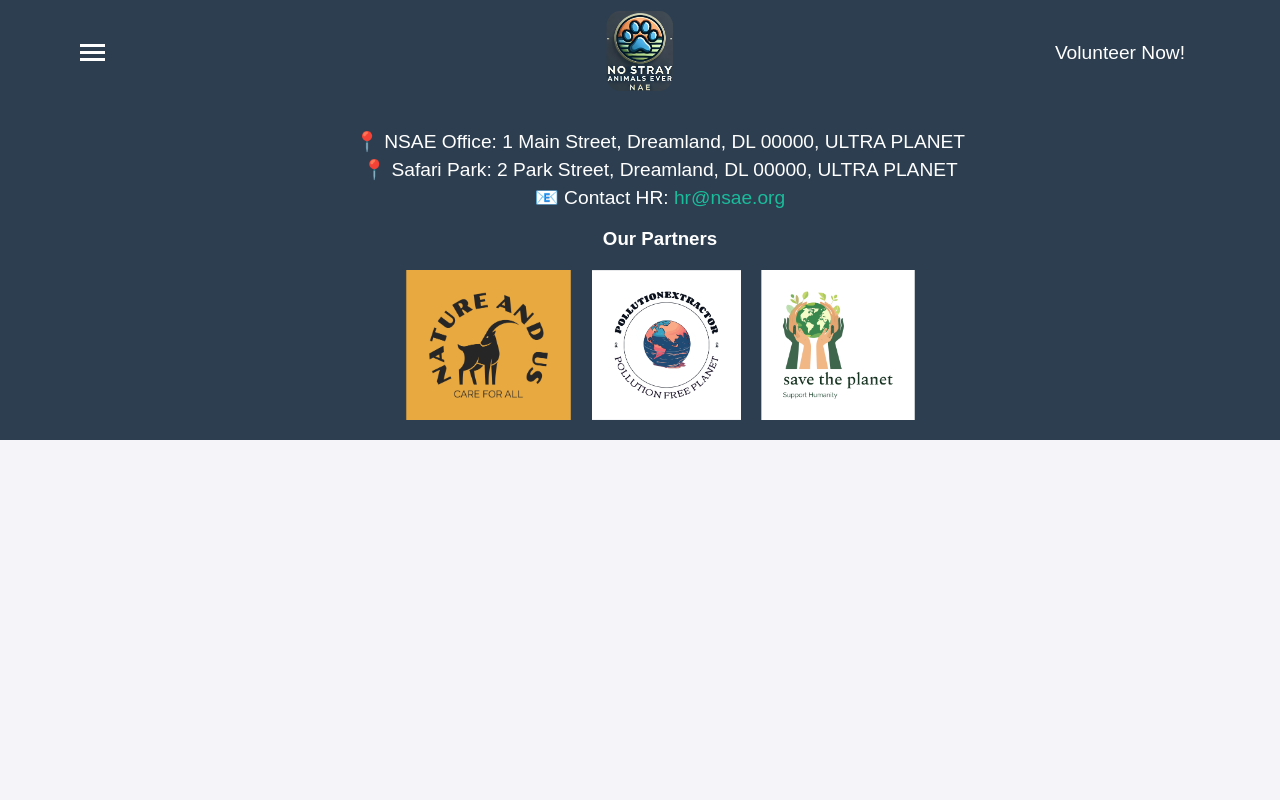
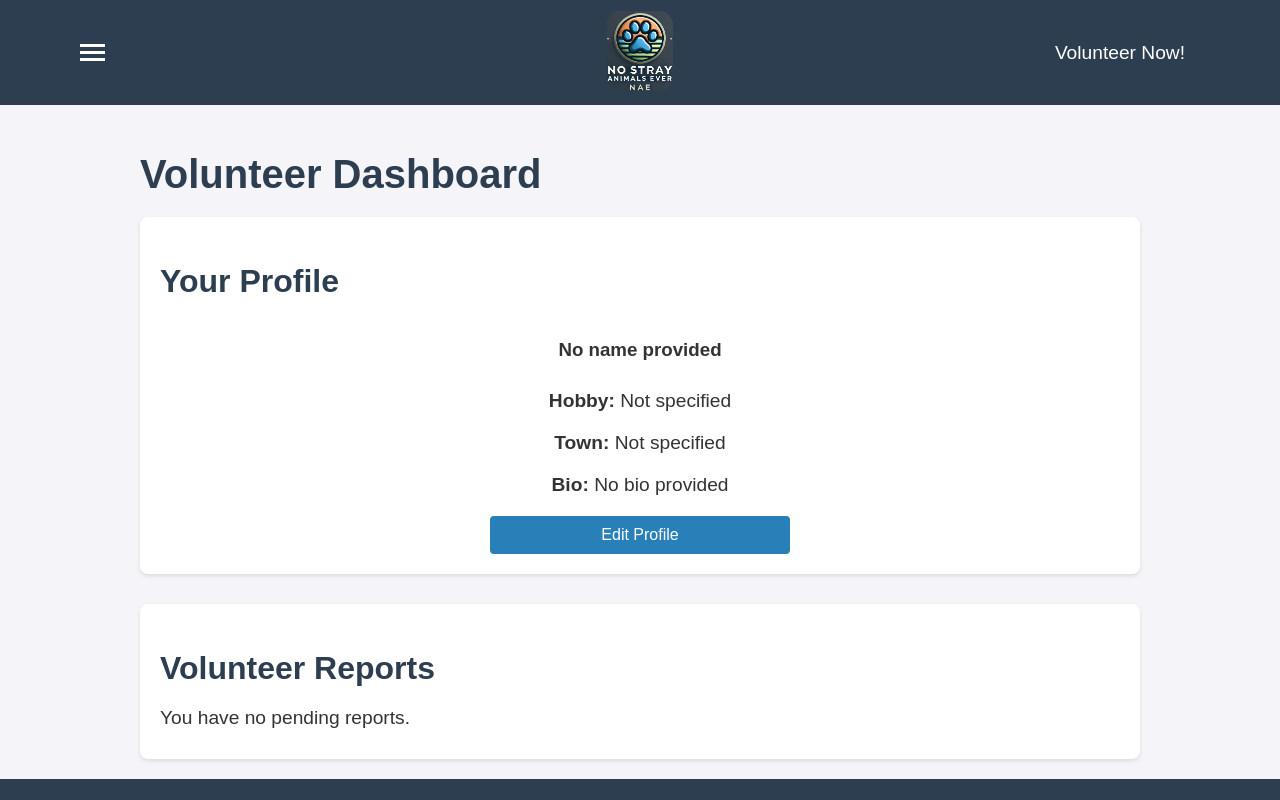
Before and after one commit to ChaseWink05/No-Stray-Animals-Ever--NSAE--WebApp, a React (Vite) app in the folder nsae-dashboard/: page /volunteer in a window 1280 px wide. Shown: the top 800 px of the page. Built offline with nearby package versions, Linux system fonts and the light colour scheme.

Commit message:
Added volunteer page with the ability to update profile

```diff
--- a/nsae-dashboard/src/App.jsx
+++ b/nsae-dashboard/src/App.jsx
@@ -9,6 +9,7 @@ import CEOPage from "./components/CEOPage";
 import HandlerPage from "./components/Handler";
 import Navbar from "./components/Navbar"; // Import the Navbar component
 import Footer from "./components/Footer";
+import Volunteers from "./components/Volunteers";
 
 function App() {
   return (
@@ -25,6 +26,7 @@ function App() {
           <Route path="/ceo" element={<CEOPage />} />
           <Route path="/handler" element={<HandlerPage />} />
           <Route path="/VolunteerSignup" element={<VolunteerSignup />} />
+          <Route path= "/volunteer" element={<Volunteers />} />
         </Routes>
         <Footer />
       </div>
--- a/nsae-dashboard/src/components/Login.jsx
+++ b/nsae-dashboard/src/components/Login.jsx
@@ -1,6 +1,7 @@
 import React, { useState } from "react";
 import { useNavigate } from "react-router-dom";
 import "../styles/Login.css";
+
 
 function Login() {
   const [email, setEmail] = useState("");
@@ -10,6 +11,7 @@ function Login() {
   const predefinedCredentials = {
     ceo: { email: "ceo@example.com", password: "ceopassword", route: "/ceo" },
     handler: { email: "handler@example.com", password: "handlerpassword", route: "/handler" },
+    Volunteers: { email: "volunteer@example.com", password: "123", route: "/volunteer" },
     // Add more predefined credentials as needed
   };
 
--- a/nsae-dashboard/src/components/Volunteers.jsx
+++ b/nsae-dashboard/src/components/Volunteers.jsx
@@ -1,11 +1,135 @@
-import React from "react";
+import React, { useState, useEffect } from "react";
+import "../styles/Volunteer.css";
 
 function Volunteers() {
-    return (
-        <div>
-        <h1>Volunteers Page</h1>
-        <p>Welcome, Volunteers! Here you can view reports and manage the organization.</p>
-        </div>
-    );
+  // Default profile info (normally would be fetched from a database)
+  const [profile, setProfile] = useState({
+    name: "",
+    hobby: "",
+    town: "",
+    bio: "",
+    image: ""
+  });
+
+  const [isEditing, setIsEditing] = useState(false);
+
+  // Load volunteer profile from localStorage on component mount
+  useEffect(() => {
+    const savedProfile = localStorage.getItem("volunteer");
+    if (savedProfile) {
+      setProfile(JSON.parse(savedProfile));
     }
-    export default Volunteers;
+  }, []);
+
+  const handleChange = (e) => {
+    const { name, value } = e.target;
+    setProfile(prevProfile => ({
+      ...prevProfile,
+      [name]: value
+    }));
+  };
+
+  const handleImageChange = (e) => {
+    if (e.target.files && e.target.files[0]) {
+      setProfile(prevProfile => ({
+        ...prevProfile,
+        image: URL.createObjectURL(e.target.files[0])
+      }));
+    }
+  };
+
+  const saveProfile = () => {
+    localStorage.setItem("volunteer", JSON.stringify(profile));
+    setIsEditing(false);
+    alert("Profile updated successfully!");
+  };
+
+  return (
+    <div className="volunteer-page">
+      <h1>Volunteer Dashboard</h1>
+
+      <div className="volunteer-profile">
+        <h2>Your Profile</h2>
+
+        {!isEditing ? (
+          <div className="profile-view">
+            {profile.image && <img src={profile.image} alt="Profile" className="profile-image" />}
+            <h3>{profile.name || "No name provided"}</h3>
+            <p><strong>Hobby:</strong> {profile.hobby || "Not specified"}</p>
+            <p><strong>Town:</strong> {profile.town || "Not specified"}</p>
+            <p><strong>Bio:</strong> {profile.bio || "No bio provided"}</p>
+            <button onClick={() => setIsEditing(true)} className="edit-button">
+              Edit Profile
+            </button>
+          </div>
+        ) : (
+          <div className="profile-edit">
+            <div className="form-group">
+              <label>Name:</label>
+              <input
+                type="text"
+                name="name"
+                value={profile.name}
+                onChange={handleChange}
+              />
+            </div>
+
+            <div className="form-group">
+              <label>Hobby:</label>
+              <input
+                type="text"
+                name="hobby"
+                value={profile.hobby}
+                onChange={handleChange}
+              />
+            </div>
+
+            <div className="form-group">
+              <label>Town:</label>
+              <input
+                type="text"
+                name="town"
+                value={profile.town}
+                onChange={handleChange}
+              />
+            </div>
+
+            <div className="form-group">
+              <label>Bio:</label>
+              <textarea
+                name="bio"
+                value={profile.bio}
+                onChange={handleChange}
+              />
+            </div>
+
+            <div className="form-group">
+              <label>Profile Picture:</label>
+              <input
+                type="file"
+                onChange={handleImageChange}
+              />
+              {profile.image && <img src={profile.image} alt="Profile Preview" className="image-preview" />}
+            </div>
+
+            <div className="button-group">
+              <button onClick={saveProfile} className="save-button">
+                Save Changes
+              </button>
+              <button onClick={() => setIsEditing(false)} className="cancel-button">
+                Cancel
+              </button>
+            </div>
+          </div>
+        )}
+      </div>
+
+      <div className="volunteer-reports">
+        <h2>Volunteer Reports</h2>
+        <p>You have no pending reports.</p>
+      </div>
+    </div>
+  );
+}
+
+export default Volunteers;
--- /dev/null
+++ b/nsae-dashboard/src/styles/Volunteer.css
@@ -0,0 +1,96 @@
+.volunteer-page {
+    max-width: 1000px;
+    margin: 0 auto;
+    padding: 20px;
+  }
+
+  .volunteer-profile {
+    background-color: white;
+    border-radius: 8px;
+    padding: 20px;
+    margin-bottom: 30px;
+    box-shadow: 0 2px 4px rgba(0, 0, 0, 0.1);
+  }
+
+  .profile-view {
+    display: flex;
+    flex-direction: column;
+    align-items: center;
+  }
+
+  .profile-image {
+    width: 150px;
+    height: 150px;
+    border-radius: 50%;
+    object-fit: cover;
+    margin-bottom: 20px;
+  }
+
+  .form-group {
+    margin-bottom: 15px;
+    width: 100%;
+  }
+
+  .form-group label {
+    display: block;
+    margin-bottom: 5px;
+    font-weight: bold;
+  }
+
+  .form-group input,
+  .form-group textarea {
+    width: 100%;
+    padding: 10px;
+    border: 1px solid #ddd;
+    border-radius: 4px;
+    font-size: 16px;
+  }
+
+  .form-group textarea {
+    height: 100px;
+  }
+
+  .image-preview {
+    max-width: 200px;
+    margin-top: 10px;
+    border-radius: 4px;
+  }
+
+  .button-group {
+    display: flex;
+    gap: 10px;
+    margin-top: 20px;
+  }
+
+  .edit-button, .save-button, .cancel-button {
+    padding: 10px 20px;
+    border: none;
+    border-radius: 4px;
+    cursor: pointer;
+    font-size: 16px;
+  }
+
+  .edit-button, .save-button {
+    background-color: #2980b9;
+    color: white;
+  }
+
+  .cancel-button {
+    background-color: #95a5a6;
+    color: white;
+  }
+
+  .edit-button:hover, .save-button:hover {
+    background-color: #1abc9c;
+  }
+
+  .cancel-button:hover {
+    background-color: #7f8c8d;
+  }
+
+  .volunteer-reports {
+    background-color: white;
+    border-radius: 8px;
+    padding: 20px;
+    box-shadow: 0 2px 4px rgba(0, 0, 0, 0.1);
+  }
```
